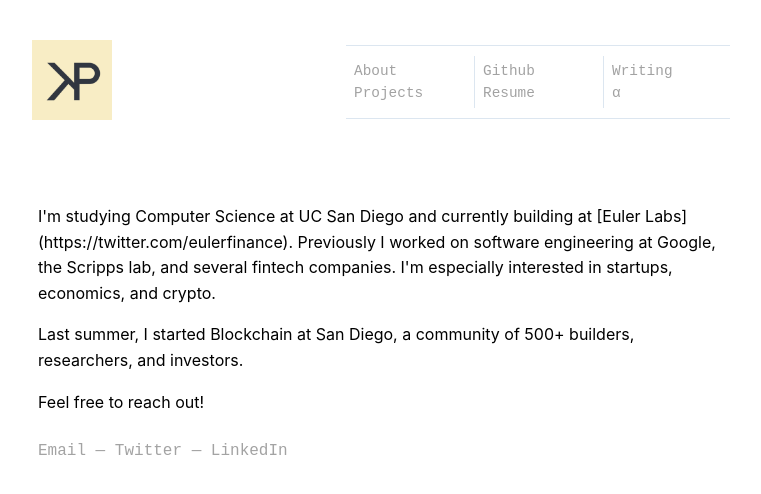
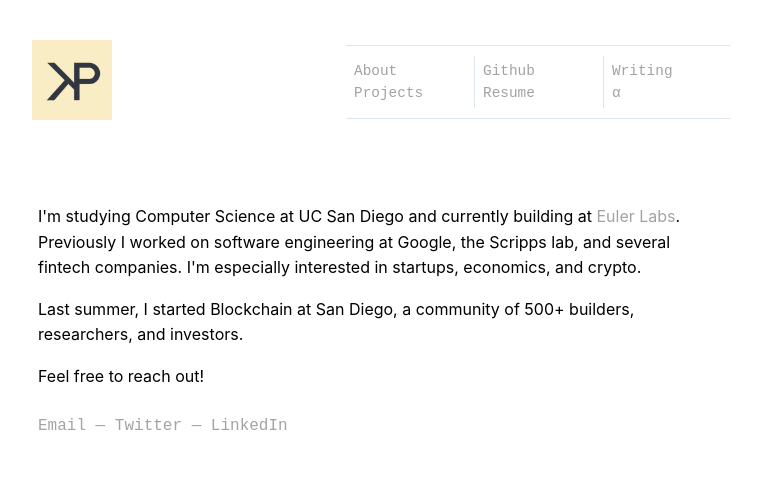
Before and after one commit to punnkam/punnkam.github.io, a Next.js app: page / in a window 1280 px wide. Shown: the top 494 px of the page, without its empty margins (258-1019 px from the left). Built offline with nearby package versions, Linux system fonts and the light colour scheme.

Commit message:
edit text

```diff
--- a/pages/index.js
+++ b/pages/index.js
@@ -11,10 +11,14 @@ export default function Home() {
       </Head>
       <div className={styles.main}>
         <p>
-          I&apos;m studying Computer Science at UC San Diego and currently building at [Euler Labs](https://twitter.com/eulerfinance). Previously I
-
-          worked on software engineering at Google, the Scripps lab, and several fintech companies. I&apos;m especially interested
-          in startups, economics, and crypto.
+          I&apos;m studying Computer Science at UC San Diego and currently
+          building at{" "}
+          <a className={styles.intext} href="https://twitter.com/eulerfinance">
+            Euler Labs
+          </a>
+          . Previously I worked on software engineering at Google, the Scripps
+          lab, and several fintech companies. I&apos;m especially interested in
+          startups, economics, and crypto.
         </p>
 
         <div>
--- a/styles/Home.module.css
+++ b/styles/Home.module.css
@@ -126,6 +126,10 @@
   font-family: "Roboto Mono", monospace;
 }
 
+.intext {
+  color: #a3a3a3;
+}
+
 @media (max-width: 600px) {
   .grid {
     width: 100%;
```
